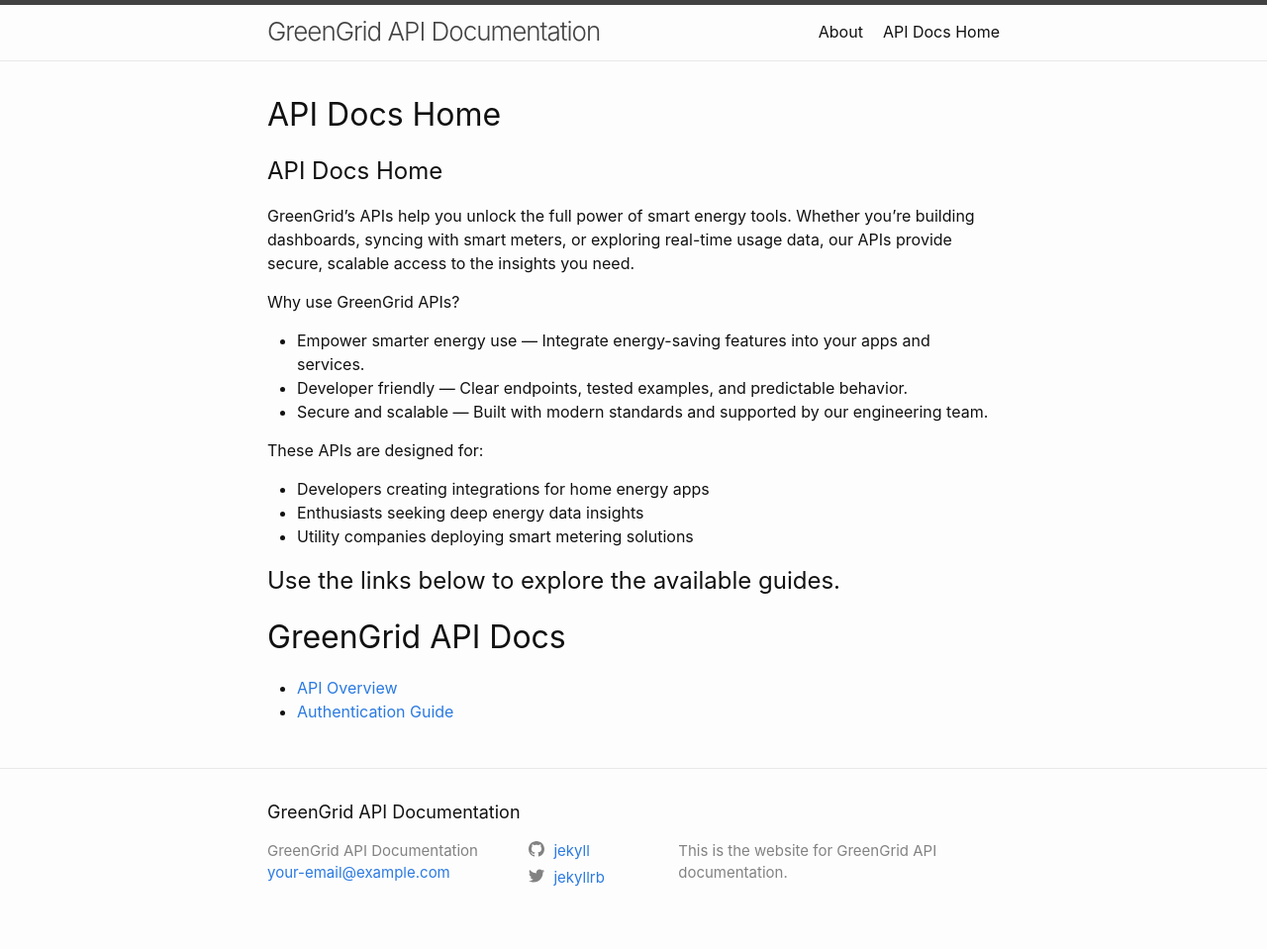
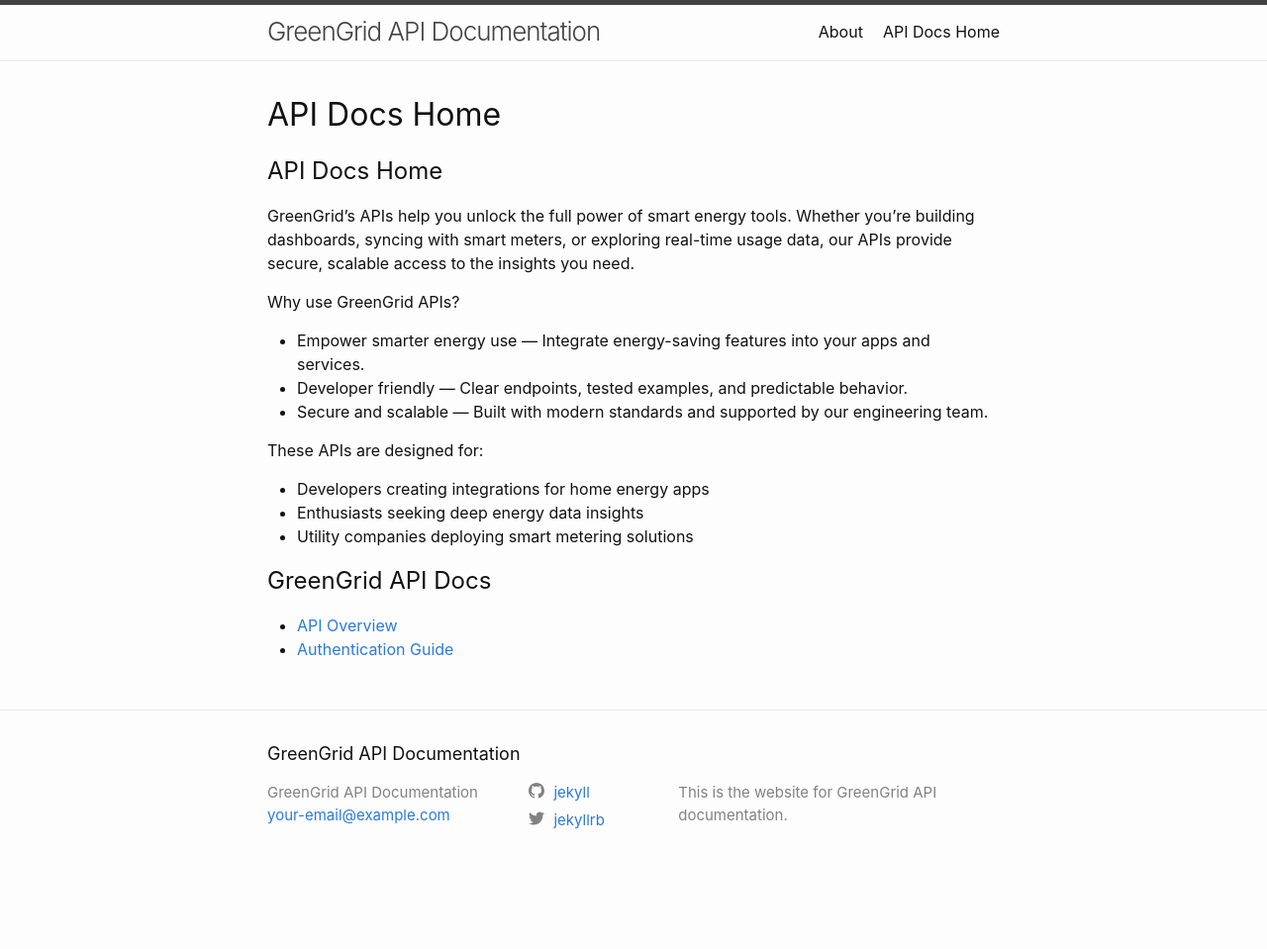
Before and after one commit to BillRaymond/greengrid-docs-site, a Jekyll site: the page built from index.md, in a window 1280 px wide. Shown: the whole page at 99% size. Built offline with Jekyll 4.4.1, drawn with Linux system fonts in a browser that asks for light colours; our own code applies the rules of GitHub Pages for plain Markdown files; after the commit the page ends 900 px from its top, so only the background shows below that.

Commit message:
add docs folder

```diff
--- a/index.md
+++ b/index.md
@@ -18,11 +18,10 @@ These APIs are designed for:
 * Enthusiasts seeking deep energy data insights
 * Utility companies deploying smart metering solutions
 
-## Use the links below to explore the available guides.
+## GreenGrid API Docs
 
-<h1>GreenGrid API Docs</h1>
 <ul>
   {% for doc in site.docs %}
-    <li><a href="{{ doc.url }}">{{ doc.title }}</a></li>
+    <li><a href="{{ doc | relative_url }}">{{ doc.title }}</a></li>
   {% endfor %}
 </ul>
```
